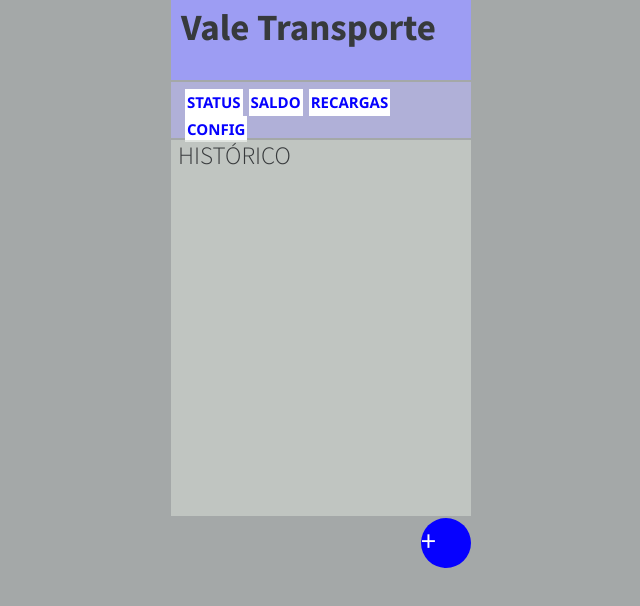
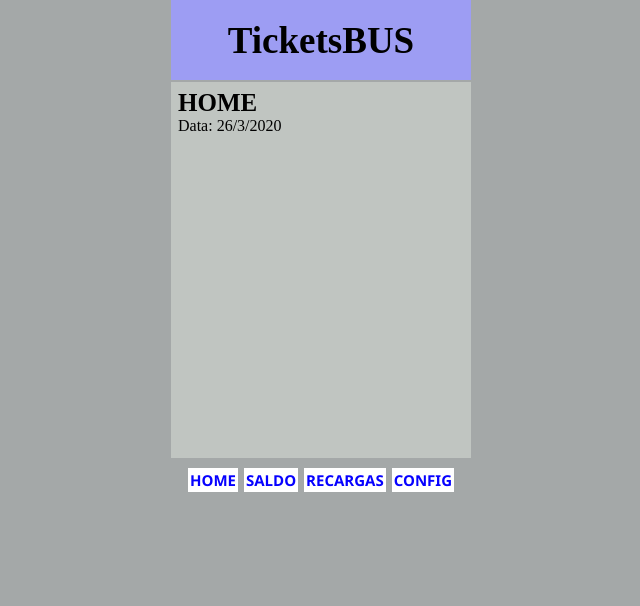
Before and after one commit to beliciobcardoso-zz/ticketsbus, a plain HTML site: page public/main.html in a window 1280 px wide. Shown: the whole page, without its empty margins (319-959 px from the left). Drawn offline with nearby package versions, Linux system fonts and the light colour scheme.

Commit message:
Atualização do Projeto

```diff
--- a/public/css/style.css
+++ b/public/css/style.css
@@ -4,49 +4,18 @@
 	box-sizing: border-box;
 }
 
-body{
+body {
 	background-color: #a4a8a8
 }
 
-.novarecarga{
-    width: 50px;
-    height: 50px;
-    background: #0601ff;
-    font-size: 30px;
-    border-radius: 50%;
-    float: right;
-}
-
-.novarecarga a{
-    color: #fff;
-    padding: 0px;
-    margin: 0px
-}
-
-.novarecarga a:link{
-    text-decoration: none;
-}
-
-#container{
+#container {
 	display: grid;
 	grid-template-columns: 300px;
-    grid-template-rows: 10vh 7vh 47vh 1vh ;
+	grid-template-rows: 10vh 47vh 5vh;
 	grid-template-areas:
 		"header"
-    "menu"
 		"main"
 		"bottom";
-    grid-gap: 2px;
-    justify-content: center;
-}
-
-#novarecarga{
-    display: grid;
-    grid-template-columns: 300px;
-    grid-template-rows: 10vh 62vh;
-    grid-template-areas:
-    "header"
-    "main";
 	grid-gap: 2px;
 	justify-content: center;
 }
@@ -54,54 +23,62 @@ body{
 header {
 	padding: 5px 10px;
 	background-color: #9d9df3;
-    grid-area: header;
+	display: grid;
+	align-items: center;
+	justify-items: center;
+}
+
+label {
+	display: block;
+}
+
+p label {
+	display: inline;
 }
 
 h1 {
 	font-size: 25px;
 }
 
-header h1{
+header h1 {
 	font-size: 37px;
 	font-weight: bold;
 }
 
-menu{
-    padding: 7px 11px;
-    background-color: #b0b0d8;
-    grid-area: menu;
+bottom {
+	display: grid;
+	align-content: center;
+	justify-content: center;
 }
 
-ul{
+ul {
 	list-style: none;
 }
 
-ul li{
+ul li {
 	font-family: 'Segoe UI', Tahoma, Geneva, Verdana, sans-serif;
-    font-weight: bold;
+	font-size: 15px;
+	font-weight: 600;
 	background: #fff;
 	float: left;
-    margin: 0px 3px;
+	margin: 3px;
 }
 
-ul li a:link {
+ul li a {
 	color: #0601ff;
-    padding:  2px;
+	background: #fff;
+	padding: 2px;
 	display: block;
 	text-decoration: none;
 }
 
-ul li a:hover{
+ul li a:hover {
 	color: #fff;
 	background: #0601ff;
 }
 
-main{
+main {
 	grid-area: main;
 	background-color: #d0d6d0a2;
-    padding: 0px 7px;
+	padding: 7px;
 }
-
-bottom{
-    grid-area: bottom;
-}
--- /dev/null
+++ b/public/js/main.js
@@ -0,0 +1,7 @@
+var data = document.createElement('script');
+data.src = './js/data.js';
+document.head.appendChild(data);
+
+var banco = document.createElement('script');
+banco.src = './js/banco.js';
+document.head.appendChild(banco);
--- /dev/null
+++ b/public/js/style.js
@@ -0,0 +1 @@
+document.getElementById('titulo').innerHTML = "TicketsBUS";
--- a/public/main.html
+++ b/public/main.html
@@ -5,7 +5,6 @@
 	<meta charset="UTF-8">
 	<meta name="viewport" content="width=device-width, initial-scale=1.0">
 	<meta http-equiv="X-UA-Compatible" content="ie=edge">
-    <link rel="stylesheet" href="https://stackpath.bootstrapcdn.com/bootswatch/4.3.1/cosmo/bootstrap.min.css">
 	<link rel="stylesheet" href="./css/style.css">
 	<title>Principal</title>
 </head>
@@ -13,38 +12,26 @@
 <body>
 	<div id="container">
 		<header>
-            <h1>Vale Transporte</h1>
+			<h1 id="titulo"></h1>
 		</header>
-        <menu>
+		<main>
+			<h1>HOME</h1>
+			<div>
+				<label id="data" class="col-sm-2 col-form-label"></label>
+			</div>
+		</main>
+		<bottom>
 			<ul>
-                <li><a href="./main.html">STATUS</a></li>
+				<li><a href="./main.html">HOME</a></li>
 				<li><a href="./saldo.html">SALDO</a></li>
 				<li><a href="./recargas.html">RECARGAS</a></li>
 				<li><a href="./config.html">CONFIG</a></li>
 			</ul>
-        </menu>
-        <main>
-            <h1>HISTÓRICO</h1>
-        </main>
-        <bottom>
-            <div class="novarecarga">
-                <a href="./novarecarga.html">+</a>
-            </div>
 		</bottom>
 	</div>
 
-
-    <script src="https://code.jquery.com/jquery-3.3.1.slim.min.js"
-        integrity="sha384-q8i/X+965DzO0rT7abK41JStQIAqVgRVzpbzo5smXKp4YfRvH+8abtTE1Pi6jizo"
-        crossorigin="anonymous"></script>
-    <script src="https://cdnjs.cloudflare.com/ajax/libs/popper.js/1.14.7/umd/popper.min.js"
-        integrity="sha384-UO2eT0CpHqdSJQ6hJty5KVphtPhzWj9WO1clHTMGa3JDZwrnQq4sF86dIHNDz0W1"
-        crossorigin="anonymous"></script>
-    <script src="https://stackpath.bootstrapcdn.com/bootstrap/4.3.1/js/bootstrap.min.js"
-        integrity="sha384-JjSmVgyd0p3pXB1rRibZUAYoIIy6OrQ6VrjIEaFf/nJGzIxFDsf4x0xIM+B07jRM"
-        crossorigin="anonymous"></script>
-    <script src="https://www.gstatic.com/firebasejs/6.6.1/firebase-app.js"></script>
-    <script src="./js/app.js"></script>
+	<script src="./js/main.js"></script>
+	<script src="./js/style.js"></script>
 </body>
 
 </html>
```
Also changed, not shown: public/config.html (+15 -9 lines), public/js/recarga.js (added, +7 -0 lines), public/js/saldo.js (added, +7 -0 lines), public/novarecarga.html (deleted, +0 -43 lines), public/recargas.html (+22 -24 lines), public/saldo.html (+8 -24 lines), firebase.json (deleted), public/index.html (line endings or trailing spaces), public/js/app.js (line endings or trailing spaces), public/js/banco.js (line endings or trailing spaces), public/js/config.js (line endings or trailing spaces), public/js/data.js (line endings or trailing spaces), 2 other files. Lines whose indentation alone changed are shown as unchanged.
